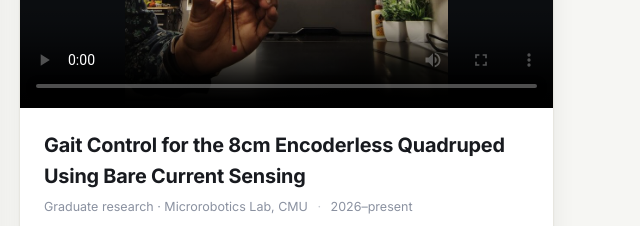
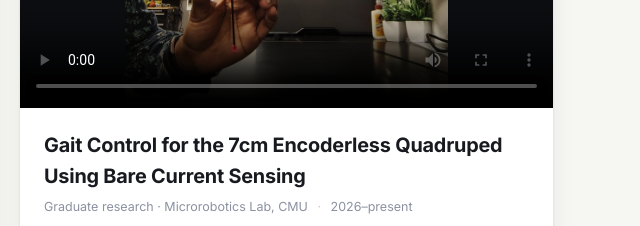
Before and after one commit to BaioretteHana/BaioretteHana.github.io, a plain HTML site: page index.html in a window 1280 px wide. Shown: the part 1120-1346 px from the top of the page, 632-1272 px from the left. Drawn offline with Linux system fonts and the light colour scheme.

Commit message:
Update index.html

```diff
--- a/index.html
+++ b/index.html
@@ -235,7 +235,7 @@
           </video>
         </div>
         <div class="body">
-          <h3>Gait Control for the 8cm Encoderless Quadruped Using Bare Current Sensing</h3>
+          <h3>Gait Control for the 7cm Encoderless Quadruped Using Bare Current Sensing</h3>
           <div class="meta">Graduate research · Microrobotics Lab, CMU <span class="sep">·</span> 2026–present</div>
           <p class="desc">This project develops a method to control the gait (e.g., pronk, trot, walk) of an 8 cm, 33 g quadruped robot whose legs have no encoders. The only available signal is the current each motor draws. The goal is to infer in real time when each leg is in stance (on the ground) or swing (in the air) from that current signal, and to use that transition timing to drive all four legs through a coordinated gait phase.</b>.</p>
           <div class="tags">
```
